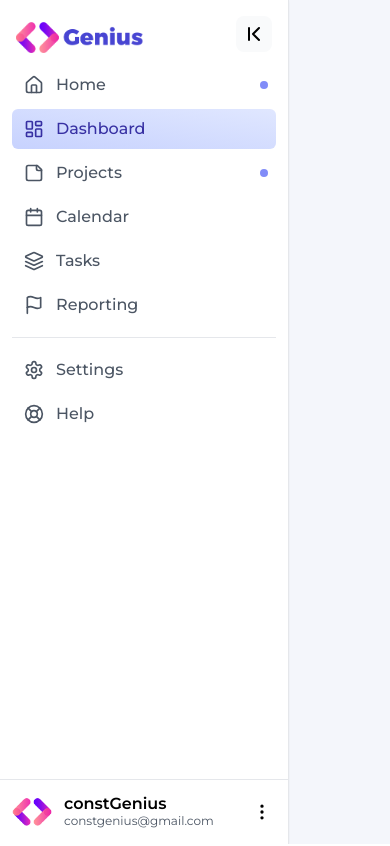
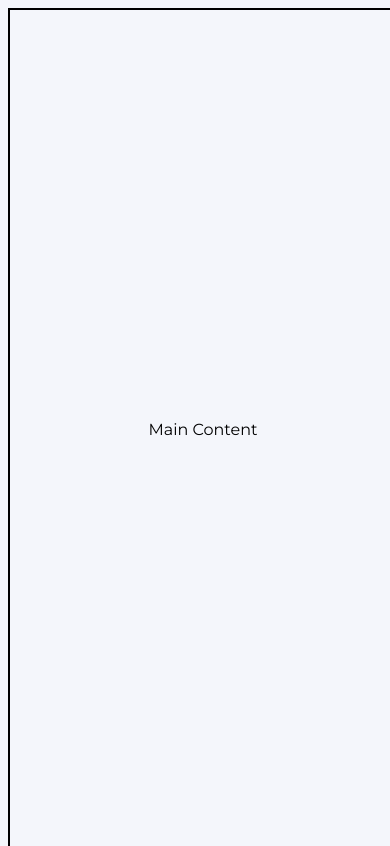
Before and after one commit to AmaanRS/CampusConnect, a React (Vite) app in the folder src/frontend/: page /u/admin in a window 390 px wide. Shown: the top 846 px of the page. Built offline with nearby package versions, Linux system fonts and the light colour scheme.

Commit message:
responsive structure for admin layout added

```diff
--- a/src/frontend/src/App.jsx
+++ b/src/frontend/src/App.jsx
@@ -22,7 +22,7 @@ import MainProfile from "./Components/Dashboard/MainProfile";
 import SearchProfile from "./Components/Dashboard/SearchProfile";
 import Home from "./Components/Dashboard/Home";
 import ProtectedRoutes from "./Components/Auth & Authorization/ProtectedRoutes";
-import AdminLayout from "./Pages/Admin/AdminLayout";
+import AdminLayout from "./Pages/Admin/AdminLayout/AdminLayout";
 
 function App() {
   const locomotiveScroll = new LocomotiveScroll();
--- a/src/frontend/src/Pages/Admin/AdminLayout.jsx
+++ /dev/null
@@ -1,34 +0,0 @@
-import React from "react";
-import Sidebar, { SidebarItem } from "./Sidebar";
-import {
-  LayoutDashboard,
-  Home,
-  StickyNote,
-  Layers,
-  Flag,
-  Calendar,
-  LifeBuoy,
-  Settings,
-} from "lucide-react";
-
-export default function AdminLayout() {
-  return (
-    <div className="flex">
-      <Sidebar>
-        <SidebarItem icon={<Home size={20} />} text="Home" alert />
-        <SidebarItem
-          icon={<LayoutDashboard size={20} />}
-          text="Dashboard"
-          active
-        />
-        <SidebarItem icon={<StickyNote size={20} />} text="Projects" alert />
-        <SidebarItem icon={<Calendar size={20} />} text="Calendar" />
-        <SidebarItem icon={<Layers size={20} />} text="Tasks" />
-        <SidebarItem icon={<Flag size={20} />} text="Reporting" />
-        <hr className="my-3" />
-        <SidebarItem icon={<Settings size={20} />} text="Settings" />
-        <SidebarItem icon={<LifeBuoy size={20} />} text="Help" />
-      </Sidebar>
-    </div>
-  );
-}
--- /dev/null
+++ b/src/frontend/src/Pages/Admin/AdminLayout/AdminLayout.jsx
@@ -0,0 +1,45 @@
+import React, { useState } from "react";
+import Sidebar, { SidebarItem } from "./Sidebar";
+import {
+  LayoutDashboard,
+  Home,
+  StickyNote,
+  Layers,
+  Flag,
+  Calendar,
+  LifeBuoy,
+  Settings,
+} from "lucide-react";
+
+export default function AdminLayout() {
+  const [globalOpen, setGlobalOpen] = useState(true);
+  return (
+    <>
+      <div className="hidden sm:flex fixed left-0 top-0">
+        <Sidebar setGlobalOpen={setGlobalOpen} globalOpen={globalOpen}>
+          <SidebarItem icon={<Home size={20} />} text="Home" alert />
+          <SidebarItem
+            icon={<LayoutDashboard size={20} />}
+            text="Dashboard"
+            active
+          />
+          <SidebarItem icon={<StickyNote size={20} />} text="Projects" alert />
+          <SidebarItem icon={<Calendar size={20} />} text="Calendar" />
+          <SidebarItem icon={<Layers size={20} />} text="Tasks" />
+          <SidebarItem icon={<Flag size={20} />} text="Reporting" />
+          <hr className="my-3" />
+          <SidebarItem icon={<Settings size={20} />} text="Settings" />
+          <SidebarItem icon={<LifeBuoy size={20} />} text="Help" />
+        </Sidebar>
+      </div>
+      <div className={` ${globalOpen ? "sm:ml-72" : "sm:ml-16"} `}>
+        <div className="h-screen border-2 border-black m-2 w-full flex justify-center items-center">
+          <p>Main Content</p>
+        </div>
+        <div className="h-screen border-2 border-black m-2 w-full flex justify-center items-center">
+          <p>Main Content</p>
+        </div>
+      </div>
+    </>
+  );
+}
--- a/src/frontend/src/Pages/Admin/Sidebar.jsx
+++ b/src/frontend/src/Pages/Admin/AdminLayout/Sidebar.jsx
@@ -1,12 +1,11 @@
 import { ChevronFirst, ChevronLast, MoreVertical } from "lucide-react";
-import logo from "../../assets/logo.png";
-import profile from "../../assets/profile.png";
+import logo from "../../../assets/logo.png";
+import profile from "../../../assets/profile.png";
 import { createContext, useContext, useState } from "react";
 
 const SidebarContext = createContext();
 
-export default function Sidebar({ children }) {
-  const [expanded, setExpanded] = useState(true);
+export default function Sidebar({ children, setGlobalOpen, globalOpen }) {
   return (
     <>
       <aside className="h-screen">
@@ -15,18 +14,20 @@ export default function Sidebar({ children }) {
             <img
               src={logo}
               className={`overflow-hidden transition-all ${
-                expanded ? "w-32" : "w-0"
+                globalOpen ? "w-32" : "w-0"
               }`}
             />
             <button
-              onClick={() => setExpanded((curr) => !curr)}
+              onClick={() => {
+                setGlobalOpen((curr) => !curr);
+              }}
               className="p-1.5 rounded-lg bg-gray-50 hover:bg-gray-100"
             >
-              {expanded ? <ChevronFirst /> : <ChevronLast />}
+              {globalOpen ? <ChevronFirst /> : <ChevronLast />}
             </button>
           </div>
 
-          <SidebarContext.Provider value={{ expanded }}>
+          <SidebarContext.Provider value={{ globalOpen }}>
             <ul className="flex-1 px-3">{children}</ul>
           </SidebarContext.Provider>
 
@@ -34,7 +35,7 @@ export default function Sidebar({ children }) {
             <img src={profile} className="w-10 h-10 rounded-md" />
             <div
               className={`flex justify-between items-center overflow-hidden transition-all ${
-                expanded ? "w-52 ml-3" : "w-0"
+                globalOpen ? "w-52 ml-3" : "w-0"
               } `}
             >
               <div className="leading-4">
@@ -53,7 +54,7 @@ export default function Sidebar({ children }) {
 }
 
 export function SidebarItem({ icon, text, active, alert }) {
-  const { expanded } = useContext(SidebarContext);
+  const { globalOpen } = useContext(SidebarContext);
   return (
     <li
       className={`relative flex items-center py-2 px-3 my-1 font-medium rounded-md cursor-pointer transition-colors group ${
@@ -65,7 +66,7 @@ export function SidebarItem({ icon, text, active, alert }) {
       {icon}
       <span
         className={`overflow-hidden transition-all ${
-          expanded ? "w-52 ml-3" : "w-0"
+          globalOpen ? "w-52 ml-3" : "w-0"
         }`}
       >
         {text}
@@ -73,12 +74,12 @@ export function SidebarItem({ icon, text, active, alert }) {
       {alert && (
         <div
           className={`absolute right-2 w-2 h-2 rounded bg-indigo-400 ${
-            expanded ? "" : "top-2"
+            globalOpen ? "" : "top-2"
           }`}
         ></div>
       )}
 
-      {!expanded && (
+      {!globalOpen && (
         <div
           className={`absolute left-full rounded-md px-2 py-1 ml-6 bg-indigo-100 text-indigo-800 text-sm invisible opacity-20 -translate-x-3 transition-all group-hover:visible group-hover:opacity-100 group-hover:translate-x-0`}
         >
```
